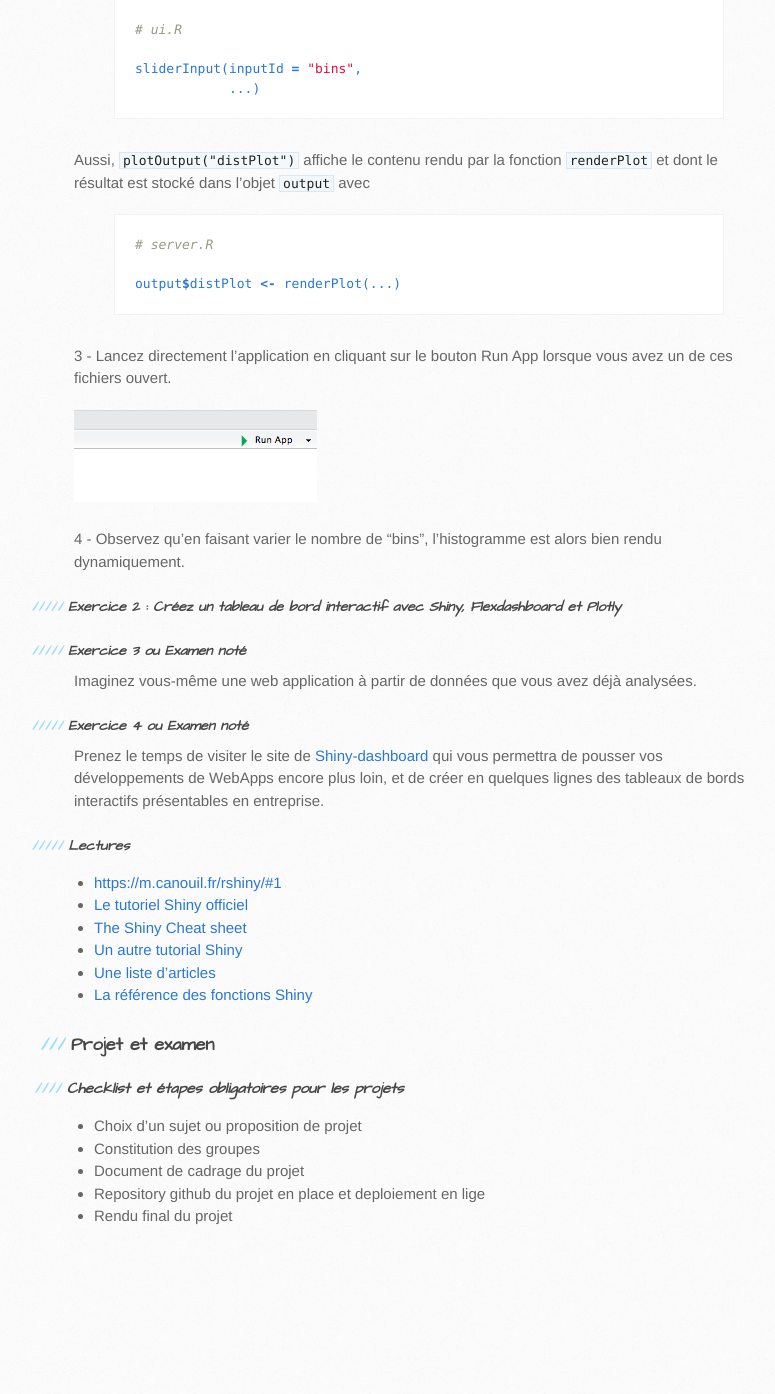
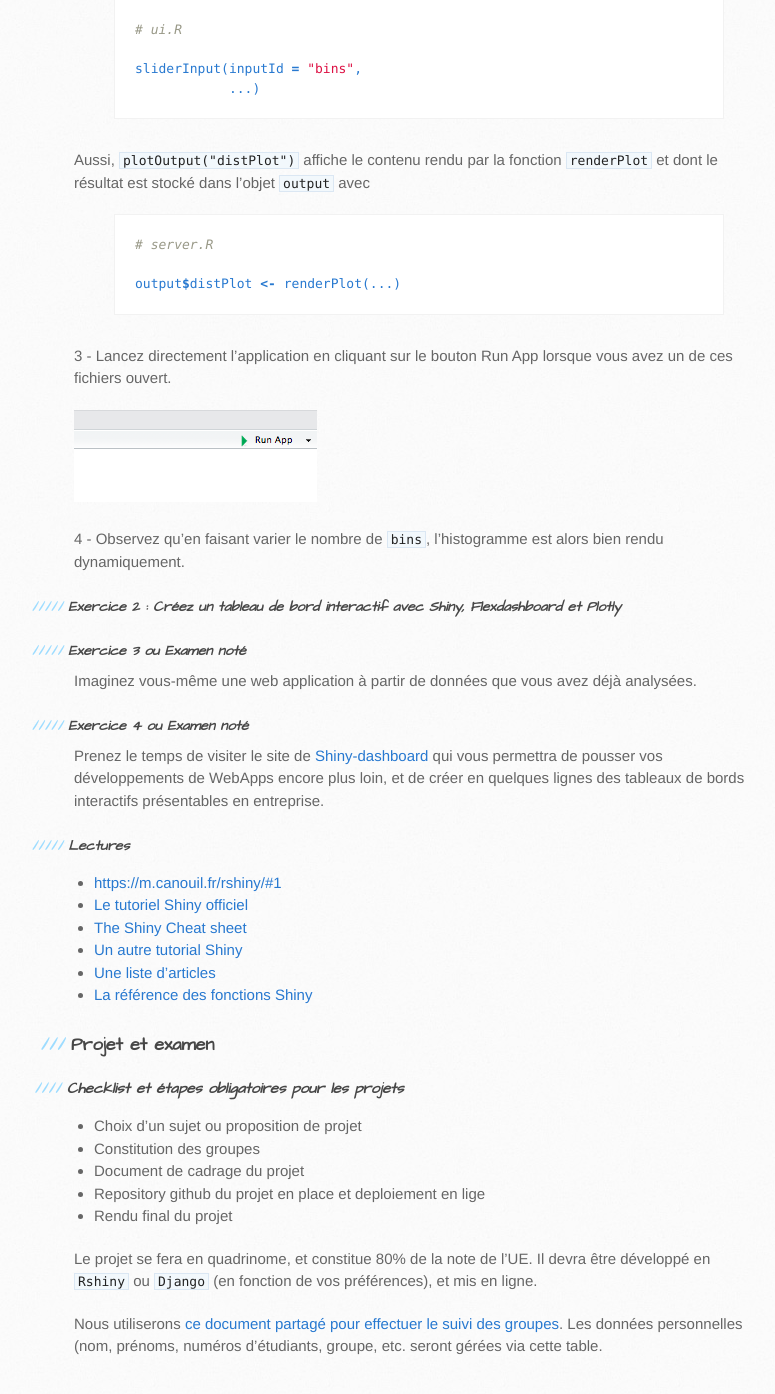
Before and after one commit to armelsoubeiga/Cours, a Jekyll site: the page built from dataviz/_posts/2021-12-11-Visualisation-des-données.md, in a window 1280 px wide and 1400 px high, scrolled down 7315 px. Shown: the top 1394 px of the window, without its empty margins (96-871 px from the left). Built offline with Jekyll 4.4.1, drawn with Linux system fonts in a browser that asks for light colours; before the commit the page ends 8585 px from its top, so only the background shows below that.

Commit message:
Update 2021-12-11-Visualisation-des-données.md

```diff
--- a/dataviz/_posts/2021-12-11-Visualisation-des-données.md
+++ b/dataviz/_posts/2021-12-11-Visualisation-des-données.md
@@ -236,7 +236,7 @@ output$distPlot <- renderPlot(...)
 
 ![](https://raw.githubusercontent.com/armelsoubeiga/Cours/gh-pages/images/output3.png)
 
-4 - Observez qu’en faisant varier le nombre de “bins”, l’histogramme est alors bien rendu dynamiquement.
+4 - Observez qu’en faisant varier le nombre de `bins`, l’histogramme est alors bien rendu dynamiquement.
 
 ##### *Exercice 2 : Créez un tableau de bord interactif avec Shiny, Flexdashboard et Plotly*
 
@@ -267,3 +267,7 @@ Prenez le temps de visiter le site de [Shiny-dashboard](https://rstudio.github.i
 * Document de cadrage du projet
 * Repository github du projet en place et deploiement en lige
 * Rendu final du projet
+
+Le projet se fera en quadrinome, et constitue 80% de la note de l'UE. Il devra être développé en `Rshiny` ou `Django` (en fonction de vos préférences), et mis en ligne.
+
+Nous utiliserons [ce document partagé pour effectuer le suivi des groupes](). Les données personnelles (nom, prénoms, numéros d'étudiants, groupe, etc. seront gérées via cette table.
```
